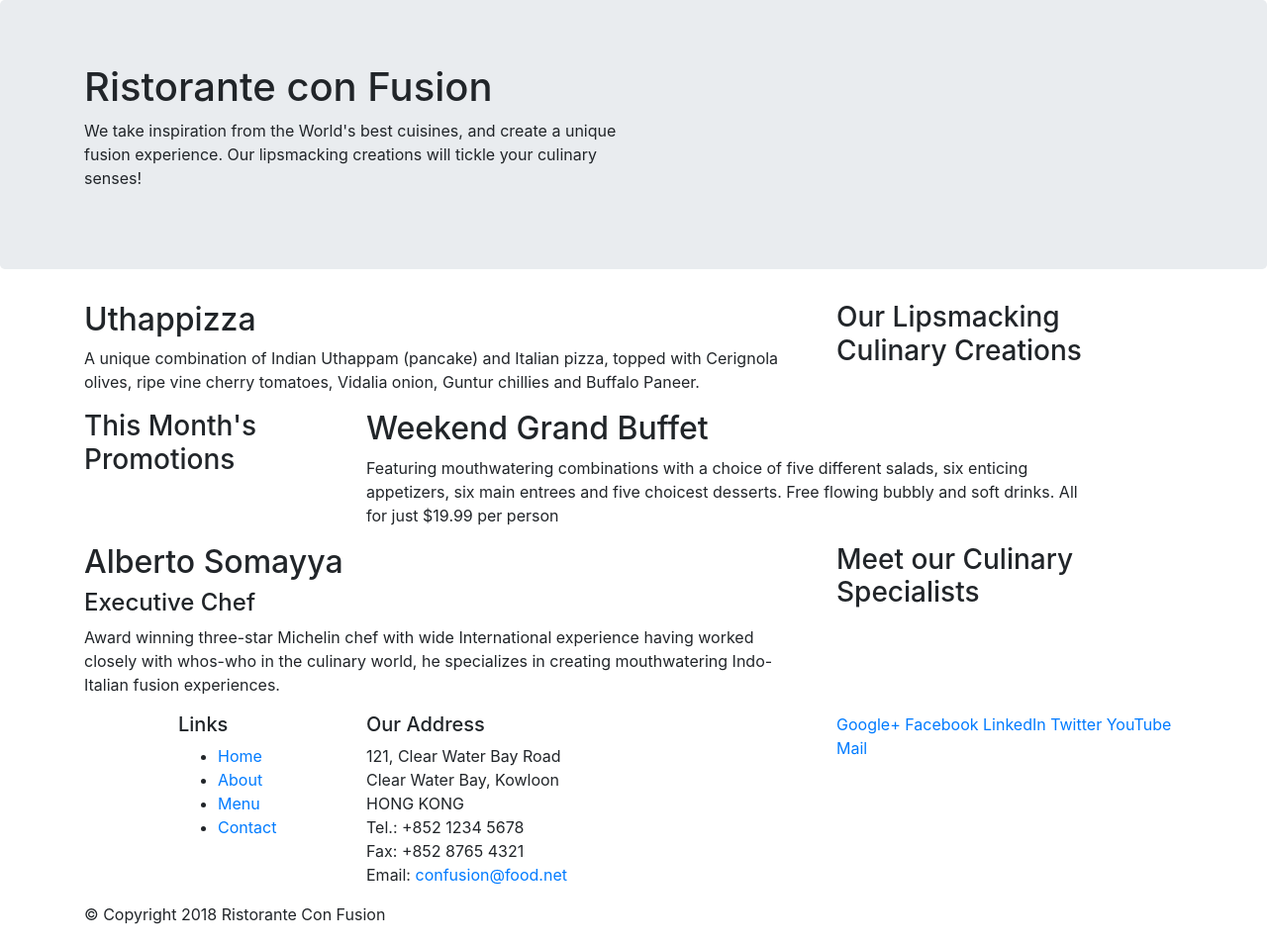
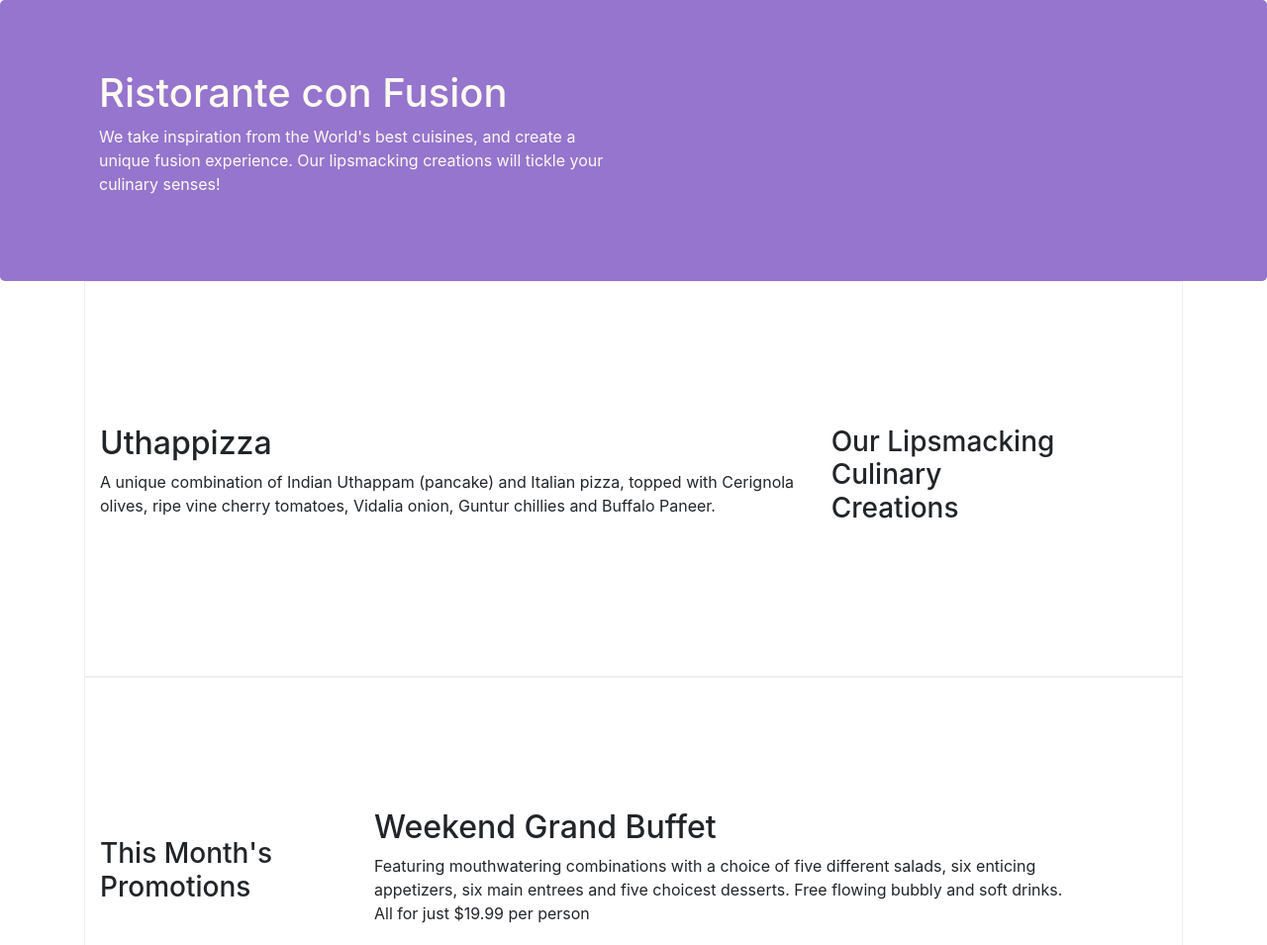
Before and after one commit to rishitha24/bootstrap, a website: page index.html in a window 1280 px wide. Shown: the top 955 px of the page at 99% size. Drawn offline with nearby package versions, Linux system fonts and the light colour scheme.

Commit message:
Bootstrap Grd Part-2

```diff
--- /dev/null
+++ b/css/styles.css
@@ -0,0 +1,30 @@
+.row-header{
+    margin: 0px auto;
+    padding: 0px auto;
+}
+
+.row-content{
+    margin: 0px auto;
+    padding: 50px 0px 50px 0px;
+    border: 1px ridge;
+    min-height: 400px;
+}
+
+.footer{
+    background-color: #D1C4E9;
+    margin: 0px auto;
+    padding: 20px 0px 20px 0px;
+}
+
+.jumbotron{
+    padding: 70px 30px 70px 30px;
+    margin: 0px;
+    background: #9575cd;
+    color: floralwhite;
+}
+
+.address{
+    font-size: 80%;
+    margin: 0px;
+    color: #0f0f0f;
+}
--- a/index.html
+++ b/index.html
@@ -9,14 +9,15 @@
 
      <!-- Bootstrap CSS -->
      <link rel="stylesheet" href="node_modules/bootstrap/dist/css/bootstrap.min.css">
-    <title>Ristorante Con Fusion</title>
+    <link rel="stylesheet" href="css/styles.css">
+     <title>Ristorante Con Fusion</title>
 </head>
 
 <body>
 
     <header class="jumbotron">
         <div class="container">
-            <div class="row">
+            <div class="row row-header">
                 <div class="col-12 col-sm-6">
                     <h1>Ristorante con Fusion</h1>
                     <p>We take inspiration from the World's best cuisines, and create a unique fusion experience. Our lipsmacking creations will tickle your culinary senses!</p>
@@ -28,7 +29,7 @@
     </header>
 
     <div class="container">
-        <div class="row">
+        <div class="row row-content align-items-center">
             <div class="col-12 col-sm-4 order-sm-last col-md-3">
                 <h3>Our Lipsmacking Culinary Creations</h3>
             </div>
@@ -39,7 +40,7 @@
         </div>
 
 
-        <div class="row">
+        <div class="row row-content align-items-center">
             <div class="col-12 col-sm-4 col-md-3">
                 <h3>This Month's Promotions</h3>
             </div>
@@ -49,7 +50,7 @@
             </div>
         </div>
 
-        <div class="row">
+        <div class="row row-content align-items-center">
             <div class="col-12 col-sm-4 order-sm-last col-md-3">
                 <h3>Meet our Culinary Specialists</h3>
             </div>
@@ -61,12 +62,12 @@
         </div>
     </div>
 
-    <footer>
+    <footer class="footer">
         <div class="container">
             <div class="row">
                 <div class="col-4 offset-1 col-sm-2">
                     <h5>Links</h5>
-                    <ul>
+                    <ul class="list-unstyled">
                         <li><a href="#">Home</a></li>
                         <li><a href="#">About</a></li>
                         <li><a href="#">Menu</a></li>
@@ -84,8 +85,8 @@
 		              Email: <a href="mailto:confusion@food.net">confusion@food.net</a>
 		           </address>
                 </div>
-                <div class="col-12 col-sm-4">
-                    <div >
+                <div class="col-12 col-sm-4 align-self-center">
+                    <div class="text-center" >
                         <a href="http://google.com/+">Google+</a>
                         <a href="http://www.facebook.com/profile.php?id=">Facebook</a>
                         <a href="http://www.linkedin.com/in/">LinkedIn</a>
@@ -95,8 +96,8 @@
                     </div>
                 </div>
            </div>
-           <div class="row">
-                <div class="col-8">
+           <div class="row justify-content-center">
+                <div class="col-auto">
                     <p>© Copyright 2018 Ristorante Con Fusion</p>
                 </div>
            </div>
```
